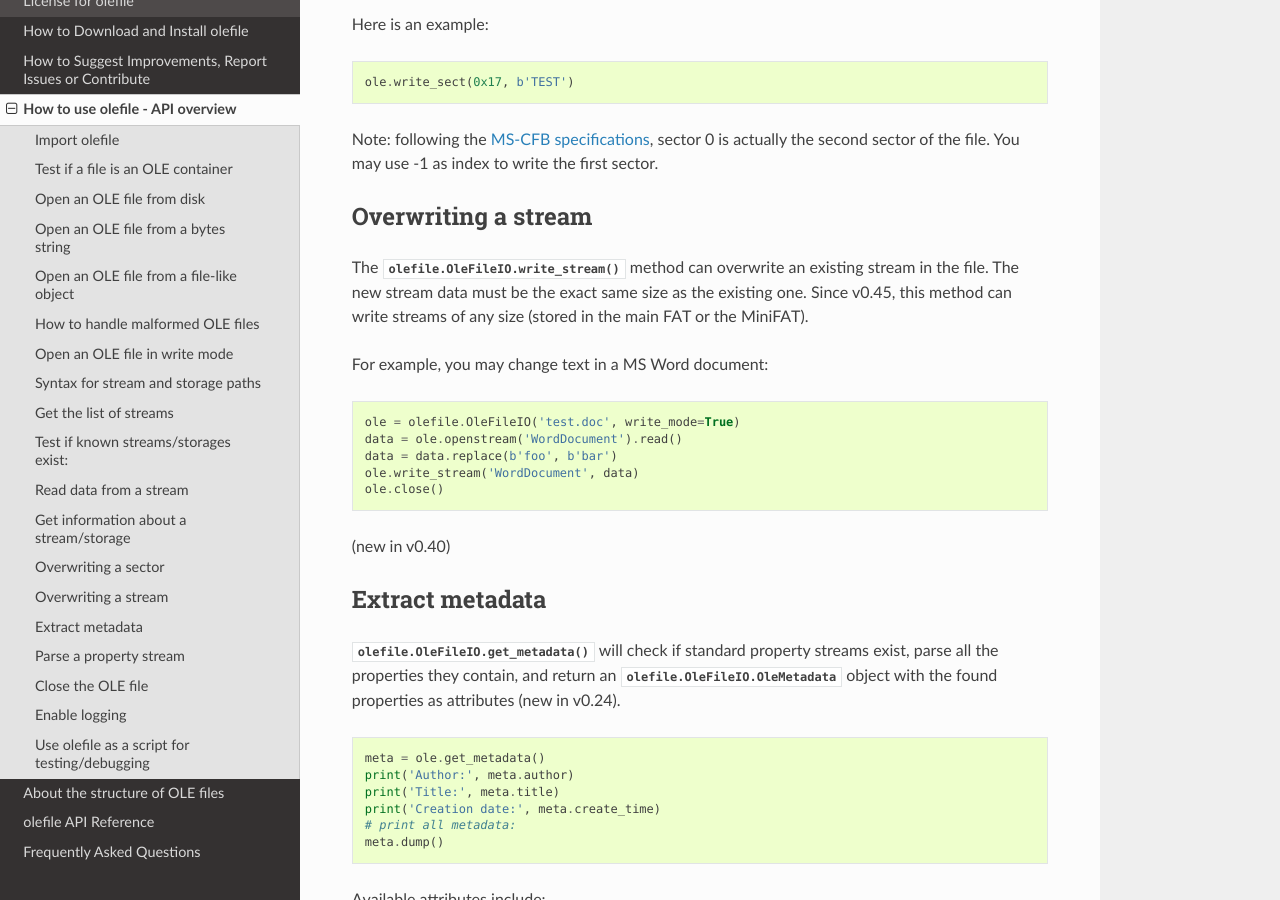
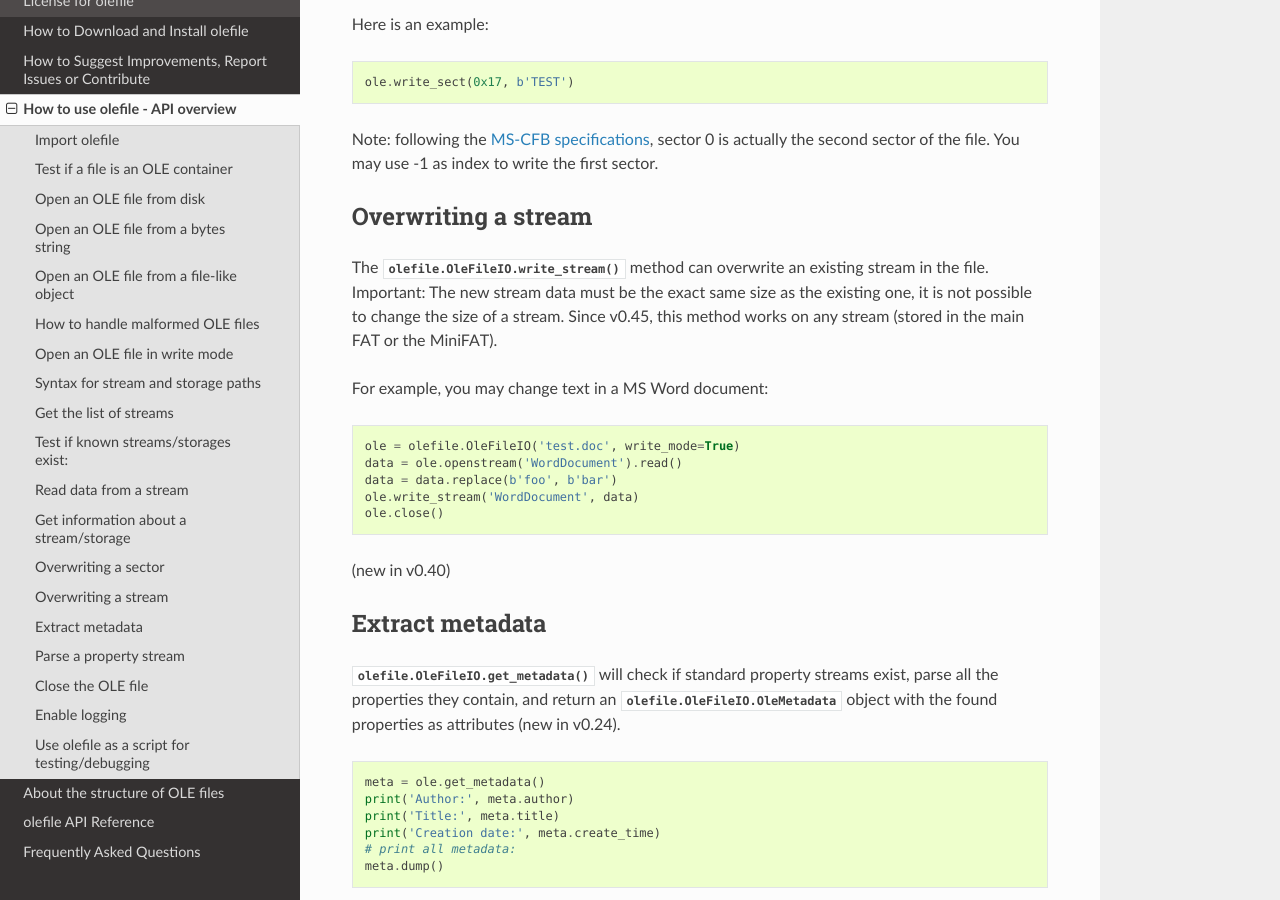
Before and after one commit to decalage2/olefile, a Sphinx documentation site: the page built from doc/Howto.rst, in a window 1280 px wide and 900 px high, scrolled down 5709 px. Built offline with Sphinx 7.4.7 and the Read the Docs theme 2.0.0, drawn with Linux system fonts in a browser that asks for light colours.

Commit message:
doc: updated Howto about overwriting a stream, fixes #146

```diff
--- a/doc/Howto.rst
+++ b/doc/Howto.rst
@@ -316,8 +316,9 @@ Overwriting a stream
 --------------------
 
 The :py:meth:`olefile.OleFileIO.write_stream` method can overwrite an existing stream in the file.
-The new stream data must be the exact same size as the existing one. Since v0.45,
-this method can write streams of any size (stored in the main FAT or the MiniFAT).
+Important: The new stream data must be the exact same size as the existing one,
+it is not possible to change the size of a stream.
+Since v0.45, this method works on any stream (stored in the main FAT or the MiniFAT).
 
 For example, you may change text in a MS Word document:
 
```
